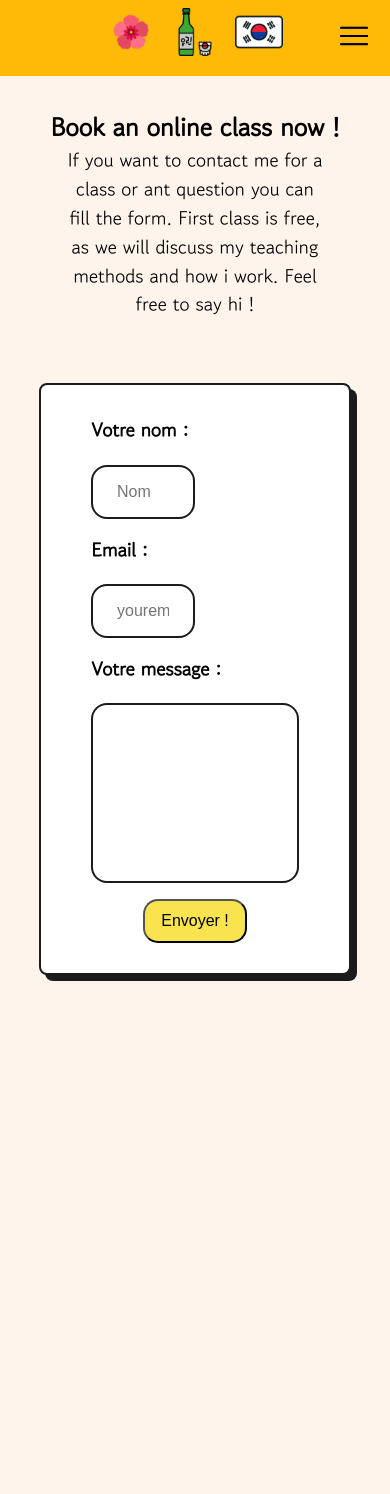
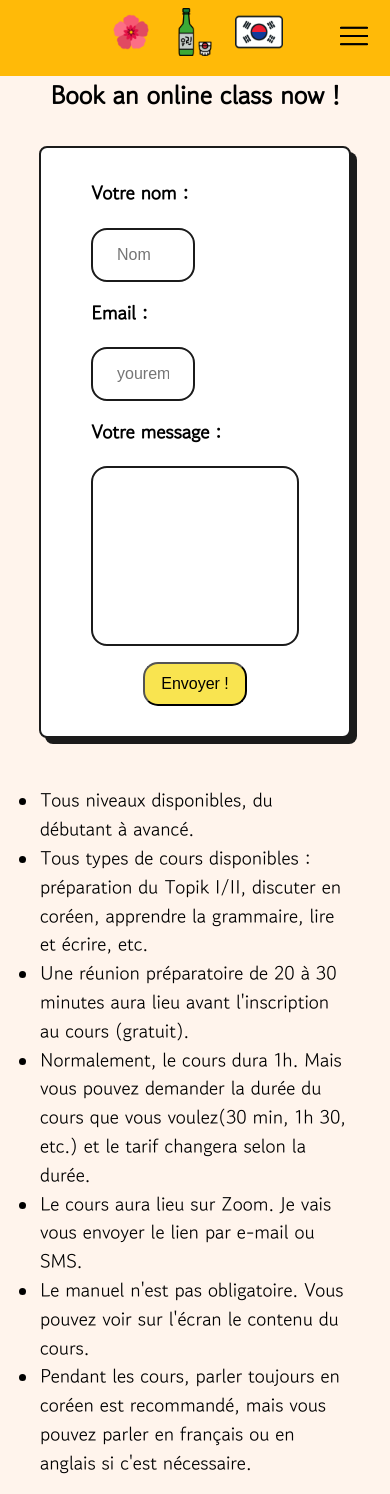
Before and after one commit to RomainAuger7/seon-saeng-nim, a Vue app: page /contact in a window 390 px wide. Before the commit the page ends 1007 px from the top, so only its background shows below. Built offline with nearby package versions, Linux system fonts and the light colour scheme.

Commit message:
Multiple text updates

```diff
--- a/src/components/ContactForm.vue
+++ b/src/components/ContactForm.vue
@@ -87,7 +87,7 @@ const handleSubmit = () => {
   flex-direction: column;
   align-items: flex-start;
   padding: 30px 50px;
-  width: 33vw;
+  width: 40vw;
   height: auto;
   gap: 1rem;
   background-color: white;
@@ -192,6 +192,16 @@ const handleSubmit = () => {
   opacity: 0;
   transform: translateX(200px);
 }
+@media screen and (max-width: 1800px) {
+  .form-container {
+    width: 50vw;
+  }
+}
+@media screen and (max-width: 1400px) {
+  .form-container {
+    width: 60vw;
+  }
+}
 @media screen and (max-width: 1160px) {
   .form-container {
     width: 80vw;
--- a/src/locales/fr.json
+++ b/src/locales/fr.json
@@ -6,8 +6,18 @@
   },
   "home": {
     "title": "Hong Yejin",
-    "subtitle": "Professeur de coréen spécialisé",
-    "content": "Lorem ipsum dolor sit amet, consectetur adipisicing elit. Aliquam culpa delectus doloribus dolorum esse eum hic nemo nostrum, numquam quae quaerat quasi reiciendis reprehenderit rerum sunt tempora veritatis? Atque, quisquam!"
+    "subtitle": "Professeur de coréen certifié",
+    "content": "Bonjour ! Après avoir étudié la littérature française (Master) et l'enseignement du coréen (Master) à Séoul, je vis actuellement en France et j'enseigne le coréen à des étrangers, en ligne et en présentiel. Si vous cherchez une professeure comme amie pour vous aider à apprendre le coréen, n'hésitez pas à vous inscrire à mon cours !"
+  },
+  "about": {
+    "intro": "Grâce à mes 3 ans d'expérience, j'enseigne la langue et la culture coréennes aux Français dans une école coréenne en France (Cours en groupe, présentiel et en visio) et j'enseignais la langue et la culture coréennes aux étrangers dans plusieurs académies qui se trouvent à Séoul (Cours en groupe et individuel, présentiel et en visio)",
+    "diploma": "Diplômes",
+    "diploma1": "Certificat de Professeur de coréen (10/2022)",
+    "diploma2": "Master de l'Enseignement de la langue coréenne comme langue étrangère (08/2024)",
+    "languages": "Langues",
+    "language1": "Coréen (Natif)",
+    "language2": "Français (B2)",
+    "language3": "Anglais (B1)"
   },
   "contact": {
     "title": "Réserver un cours !",
@@ -16,10 +26,15 @@
     "email": "Email :",
     "email_placeholder": "{account}{'@'}{domain}",
     "message": "Votre message :",
-    "level": "Quel est votre niveau de coréen",
-    "unknown": "Je ne sais pas",
     "validation": "Envoyer !",
     "success": "Votre message a bien été envoyer !",
-    "error": "Erreur.. Veuillez réessayer"
+    "error": "Erreur.. Veuillez réessayer",
+    "info1": "Tous niveaux disponibles, du débutant à avancé.",
+    "info2": "Tous types de cours disponibles : préparation du Topik I/II, discuter en coréen, apprendre la grammaire, lire et écrire, etc.",
+    "info3": "Une réunion préparatoire de 20 à 30 minutes aura lieu avant l'inscription au cours (gratuit).",
+    "info4": "Normalement, le cours dura 1h. Mais vous pouvez demander la durée du cours que vous voulez(30 min, 1h 30, etc.) et le tarif changera selon la durée.",
+    "info5": "Le cours aura lieu sur Zoom. Je vais vous envoyer le lien par e-mail ou SMS.",
+    "info6": "Le manuel n'est pas obligatoire. Vous pouvez voir sur l'écran le contenu du cours.",
+    "info7": "Pendant les cours, parler toujours en coréen est recommandé, mais vous pouvez parler en français ou en anglais si c'est nécessaire."
   }
 }
--- a/src/locales/kr.json
+++ b/src/locales/kr.json
@@ -7,7 +7,7 @@
   "home": {
     "title": "홍예진",
     "subtitle": "전문 한국어 선생님",
-    "content": "다만, 국가는 전통문화의 계승·발전과 민족문화의 창달에 노력하여야 한다, 누구든지 체포 또는 구속의 이유와 변호인의 조력을 받을 권리가 있음을 고지받지 아니하고는 체포 또는 구속을 당하지 아니한다, 국회는 상호원조 또는 안전보장에 관한 조약!"
+    "content": "안녕하세요. 저는 서울에서 프랑스 문학(석사)과 한국어교육학(석사)을 전공하고, 지금은 프랑스에서 거주하며 온, 오프라인으로 외국인들에게 한국어를 가르치고 있습니다. 혹시 한국어 공부를 도와 줄 친구 같은 선생님을 찾으신다면, 제 수업을 들어 보세요!"
   },
   "contact": {
     "title": "수업을 예약하세요!",
--- a/src/pages/AboutPage.vue
+++ b/src/pages/AboutPage.vue
@@ -8,16 +8,8 @@
           <img src="/img/yejin_alt.jpg" alt="yejin" width="150" height="150" />
           <h1>Hong Yejin, professeur de coréen</h1>
         </div>
-        <span>Master de l'université des langues étrangères de Seoul</span>
         <p>
-          Lorem ipsum dolor sit amet, consectetur adipisicing elit. Ab esse et excepturi expedita
-          explicabo facere laudantium magni neque perferendis ullam? Dolor earum, eum fuga magni
-          neque quibusdam? Maxime praesentium, tempora.Lorem ipsum dolor sit amet, consectetur
-          adipisicing elit. Ab esse et excepturi expedita explicabo facere laudantium magni neque
-          perferendis ullam? Dolor earum, eum fuga magni neque quibusdam? Maxime praesentium,
-          tempora. Lorem ipsum dolor sit amet, consectetur adipisicing elit. Ab esse et excepturi
-          expedita explicabo facere laudantium magni neque perferendis ullam? Dolor earum, eum fuga
-          magni neque quibusdam? Maxime praesentium, tempora.
+          {{ $t('about.intro') }}
         </p>
       </div>
     </Transition>
@@ -26,12 +18,10 @@
       <div class="skill-container">
         <Transition name="slide-up" appear>
           <div class="skill-card">
-            <h1>Compétences</h1>
+            <h1>{{ $t('about.diploma') }}</h1>
             <ul>
-              <li>Jolie</li>
-              <li>Mignonne</li>
-              <li>Sexy</li>
-              <li>Idiote</li>
+              <li>{{ $t('about.diploma1') }}</li>
+              <li>{{ $t('about.diploma2') }}</li>
             </ul>
           </div>
         </Transition>
@@ -39,10 +29,11 @@
       <div class="xp-container">
         <Transition name="slide-up" appear>
           <div class="xp-card">
-            <h1>Expériences</h1>
+            <h1>{{ $t('about.languages') }}</h1>
             <ul>
-              <li>(2022 - 2025) My korean studio</li>
-              <li>(2025 - 2026) Ecole de coréen de Clermont-Ferrand</li>
+              <li>{{ $t('about.language1') }}</li>
+              <li>{{ $t('about.language2') }}</li>
+              <li>{{ $t('about.language3') }}</li>
             </ul>
           </div>
         </Transition>
@@ -127,7 +118,7 @@
   display: flex;
   flex-direction: column;
   gap: 0.5rem;
-  list-style-type: korean-hanja-informal;
+  list-style-type: korean-hangul-formal;
   padding: 0.5rem;
 }
 
--- a/src/pages/ContactPage.vue
+++ b/src/pages/ContactPage.vue
@@ -4,26 +4,20 @@ import ContactForm from '@/components/ContactForm.vue'
 
 <template>
   <div class="container">
-    <div class="left-container">
-      <Transition name="fade-in" appear>
-        <div class="content-container">
-          <h1>Book an online class now !</h1>
-          <p>
-            If you want to contact me for a class or ant question you can fill the form. First class
-            is free, as we will discuss my teaching methods and how i work. Feel free to say hi !
-          </p>
-        </div>
-      </Transition>
-      <Transition name="bounce" appear>
-        <div class="img-container">
-          <img src="/img/yejin_draw.png" alt="yejin_draw" />
-        </div>
-      </Transition>
-    </div>
-    <div class="right-container">
-      <Transition name="fade-in" appear>
-        <ContactForm />
-      </Transition>
+    <h1>Book an online class now !</h1>
+    <Transition name="fade-in" appear>
+      <ContactForm />
+    </Transition>
+    <div class="info">
+      <ul>
+        <li>{{ $t('contact.info1') }}</li>
+        <li>{{ $t('contact.info2') }}</li>
+        <li>{{ $t('contact.info3') }}</li>
+        <li>{{ $t('contact.info4') }}</li>
+        <li>{{ $t('contact.info5') }}</li>
+        <li>{{ $t('contact.info6') }}</li>
+        <li>{{ $t('contact.info7') }}</li>
+      </ul>
     </div>
   </div>
 </template>
@@ -31,39 +25,27 @@ import ContactForm from '@/components/ContactForm.vue'
 <style scoped>
 .container {
   display: flex;
-  align-items: center;
-  justify-content: center;
-  height: auto;
-}
-.left-container,
-.right-container {
-  flex: 1;
-  height: 100%;
-  display: flex;
   flex-direction: column;
   align-items: center;
   justify-content: center;
+  margin-top: 2rem;
+  height: auto;
+  gap: 2rem;
 }
-.content-container {
-  padding-top: 2rem;
-}
-.img-container,
-.content-container {
-  flex: 1;
-  display: flex;
-  flex-direction: column;
-  align-items: center;
-  text-align: center;
+.form-container {
+  margin-top: 3rem;
 }
 .img-container img {
   z-index: -3;
 }
-.content-container h1 {
+.container h1 {
   font-size: 2rem;
 }
-.content-container p {
+.info {
+  padding: 1rem 2.5rem;
+}
+.info li {
   font-size: 1.5rem;
-  padding: 0 2rem;
 }
 .fade-in-enter-active,
 .fade-enter-active {
@@ -114,32 +96,10 @@ import ContactForm from '@/components/ContactForm.vue'
     height: auto;
     flex-direction: column;
   }
-  .left-container {
-    height: 25dvh;
-    padding: 2rem 10rem;
-  }
-  .right-container {
-    display: flex;
-    flex-direction: column;
-    height: 75dvh;
-    padding: 2rem 0;
-  }
-  .img-container {
-    flex: 0;
-    position: absolute;
-    top: 90px;
-    left: 0;
-    align-items: center;
-  }
-  .content-container {
-    text-align: center;
-    margin-left: 5rem;
-    padding-top: 0;
-  }
-  .content-container h1 {
+  .container h1 {
     font-size: 1.8rem;
   }
-  .content-container p {
+  .info li {
     font-size: 1.3rem;
   }
   .img-container img {
@@ -148,21 +108,15 @@ import ContactForm from '@/components/ContactForm.vue'
   }
 }
 @media screen and (max-width: 769px) {
-  .img-container {
-    display: none;
-  }
-  .left-container {
-    padding: 2rem;
-  }
-  .content-container {
+  .container {
     width: 100%;
     margin: 0;
   }
   @media screen and (max-width: 450px) {
-    .content-container h1 {
+    .container h1 {
       font-size: 1.6rem;
     }
-    .content-container p {
+    .info li {
       font-size: 1.2rem;
     }
   }
--- a/src/pages/HomePage.vue
+++ b/src/pages/HomePage.vue
@@ -18,7 +18,6 @@
           <RouterLink :to="{ name: 'AboutPage' }">
             <button>{{ $t('menu.about') }}</button>
           </RouterLink>
-
           <RouterLink :to="{ name: 'ContactPage' }">
             <button>{{ $t('menu.contact') }}</button>
           </RouterLink>
```
